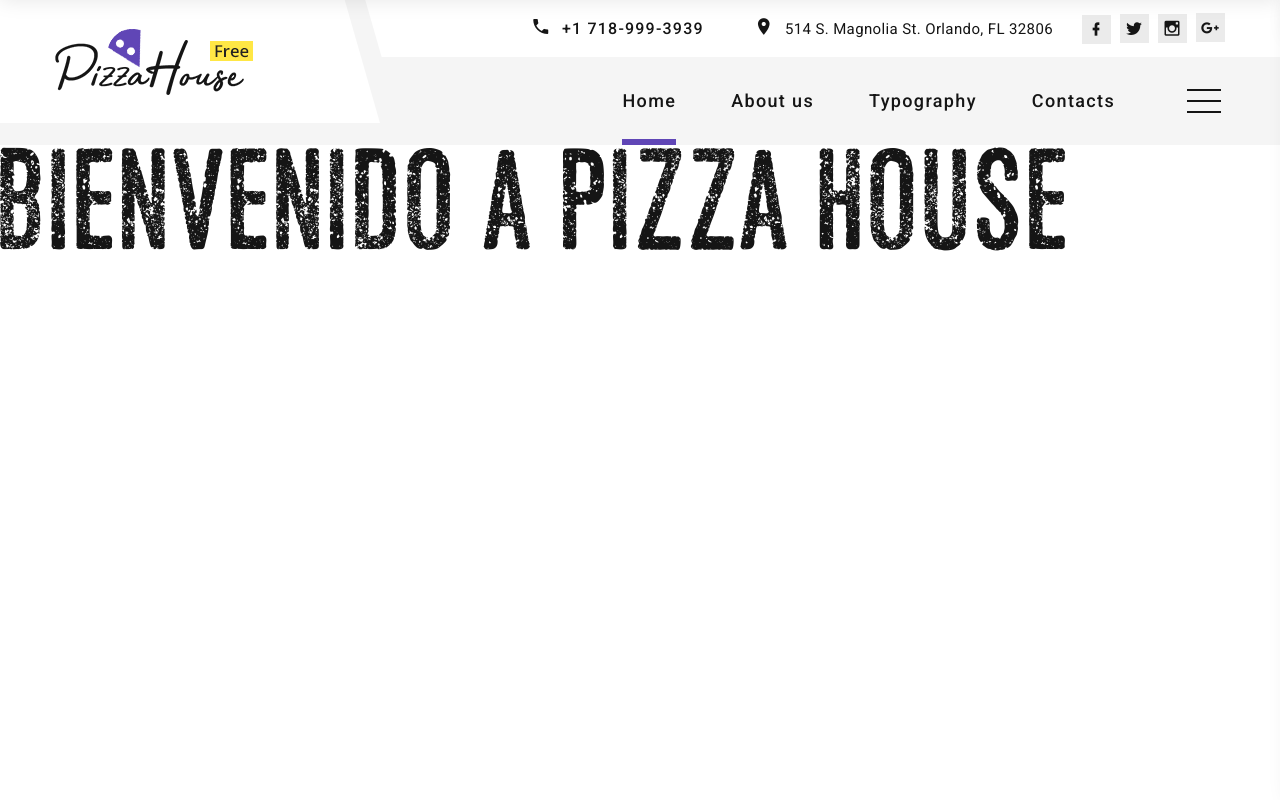
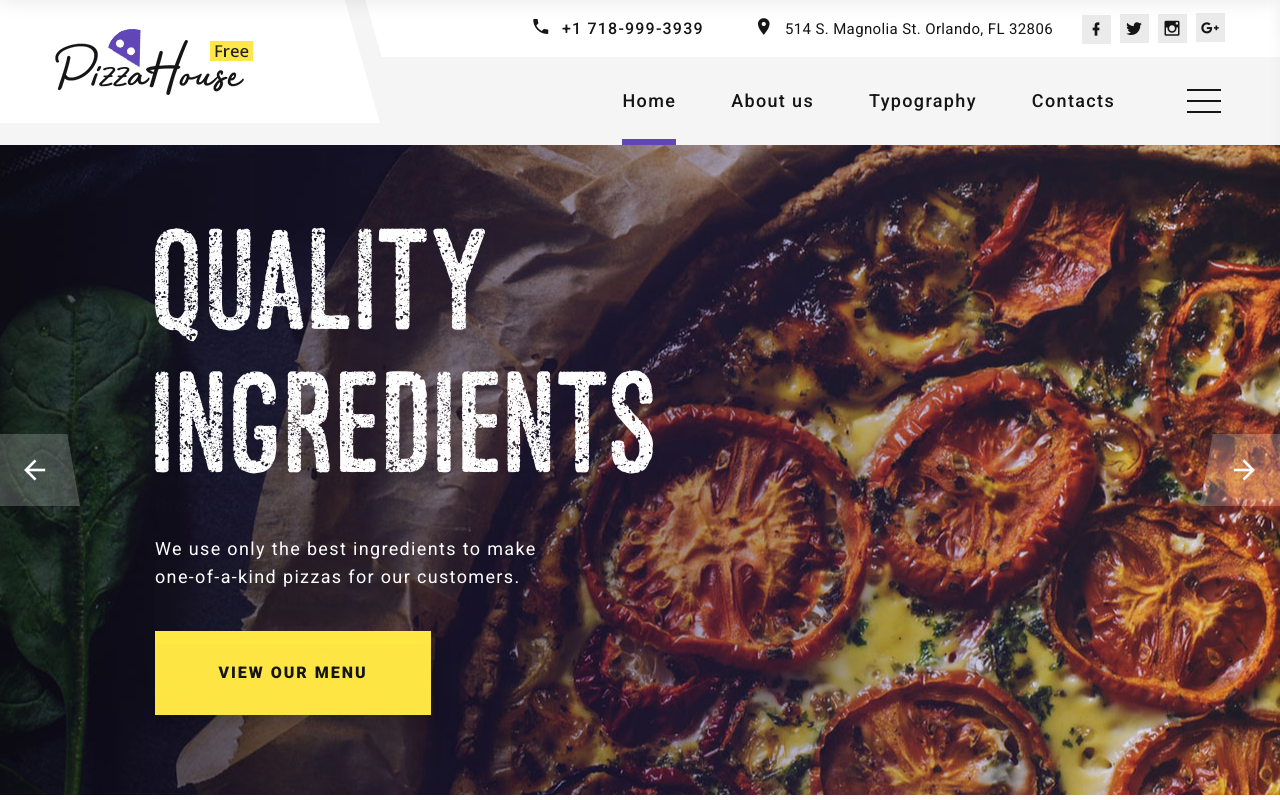
Before and after one commit to Raul-Est/DAW.Angular.01.TelePizza, an Angular app: page / in a window 1280 px wide. Shown: the top 800 px of the page. Built offline with nearby package versions, Linux system fonts and the light colour scheme.

Commit message:
cabecera y carrusel funcionando perfectos

```diff
--- a/src/app/app.html
+++ b/src/app/app.html
@@ -1,5 +1,12 @@
+<!-- Comento para añadir el segundo componente
 <app-header></app-header>
 
 <main>
   <h1>Bienvenido a Pizza House</h1>
+</main> -->
+
+<app-header></app-header>
+
+<main>
+  <app-slider></app-slider>
 </main>
--- /dev/null
+++ b/src/app/components/slider/slider.html
@@ -0,0 +1,44 @@
+<section class="section swiper-container swiper-slider swiper-slider-2 swiper-slider-3" data-loop="true" data-autoplay="5000" data-simulate-touch="false" data-slide-effect="fade">
+  <div class="swiper-wrapper text-sm-left">
+    <div class="swiper-slide context-dark" data-slide-bg="images/slide-1-1920x753.jpg">
+      <div class="swiper-slide-caption section-md">
+        <div class="container">
+          <div class="row">
+            <div class="col-sm-9 col-md-8 col-lg-7 col-xl-7 offset-lg-1 offset-xxl-0">
+              <h1 class="oh swiper-title"><span class="d-inline-block" data-caption-animate="slideInUp" data-caption-delay="0">Perfect pizza</span></h1>
+              <p class="big swiper-text" data-caption-animate="fadeInLeft" data-caption-delay="300">Experience the taste of a perfect pizza at PizzaHouse, one of the best restaurants!</p><a class="button button-lg button-primary button-winona button-shadow-2" href="#" data-caption-animate="fadeInUp" data-caption-delay="300">View our menu</a>
+            </div>
+          </div>
+        </div>
+      </div>
+    </div>
+    <div class="swiper-slide context-dark" data-slide-bg="images/slide-2-1920x753.jpg">
+      <div class="swiper-slide-caption section-md">
+        <div class="container">
+          <div class="row">
+            <div class="col-sm-8 col-lg-7 offset-lg-1 offset-xxl-0">
+              <h1 class="oh swiper-title"><span class="d-inline-block" data-caption-animate="slideInDown" data-caption-delay="0">Quality ingredients</span></h1>
+              <p class="big swiper-text" data-caption-animate="fadeInRight" data-caption-delay="300">We use only the best ingredients to make one-of-a-kind pizzas for our customers.</p>
+              <div class="button-wrap oh"><a class="button button-lg button-primary button-winona button-shadow-2" href="#" data-caption-animate="slideInUp" data-caption-delay="0">View our menu</a></div>
+            </div>
+          </div>
+        </div>
+      </div>
+    </div>
+  </div>
+  <!-- Swiper Pagination-->
+  <div class="swiper-pagination" data-bullet-custom="true"></div>
+  <!-- Swiper Navigation-->
+  <div class="swiper-button-prev">
+    <div class="preview">
+      <div class="preview__img"></div>
+    </div>
+    <div class="swiper-button-arrow"></div>
+  </div>
+  <div class="swiper-button-next">
+    <div class="swiper-button-arrow"></div>
+    <div class="preview">
+      <div class="preview__img"></div>
+    </div>
+  </div>
+</section>
--- /dev/null
+++ b/src/app/components/slider/slider.ts
@@ -0,0 +1,62 @@
+// Comento hasta la linea 10 para solucionar el problema, y que se inicialice el componente cuando Angular haya cargado.
+// import { Component } from '@angular/core';
+
+// @Component({
+//   imports: [],
+//   selector: 'app-slider',
+//   styleUrl: './slider.css',
+//   templateUrl: './slider.html',
+// })
+// export class Slider {}
+
+import { Component, AfterViewInit } from '@angular/core';
+
+declare const jQuery: any;
+
+@Component({
+  imports: [],
+  selector: 'app-slider',
+  styleUrl: './slider.css',
+  templateUrl: './slider.html',
+})
+export class Slider implements AfterViewInit {
+
+  ngAfterViewInit(): void {
+
+    // Aplicar las imágenes originales del carrusel
+    jQuery('.swiper-slide[data-slide-bg]').each(
+      function (this: HTMLElement) {
+
+        // busca todas las imagenes con data-slide-bg
+        const image = this.getAttribute('data-slide-bg');
+
+        // despues las convierte en imagen de fondo
+        if (image) {
+          this.style.backgroundImage = `url('/${image.replace(/^\/+/, '')}')`;
+        }
+
+      }
+    );
+
+    // Comento estas lineas para añadir el cambio automatico de imagen de foto debajo.
+    // // Y inicializamos el Swiper
+    // jQuery('.swiper-container').swiper();
+
+    // Inicializar Swiper CON CAMBIO AUTOMATICO
+    jQuery('.swiper-container').swiper({
+      loop: true,
+      autoplay: 5000,
+      speed: 600,
+
+      pagination: '.swiper-pagination',
+      paginationClickable: true,
+
+      nextButton: '.swiper-button-next',
+      prevButton: '.swiper-button-prev',
+
+      effect: 'fade'
+    });
+
+  }
+
+}
```
Also changed, not shown: src/app/app.ts (+12 -1 lines), src/app/components/slider/slider.css (added).
